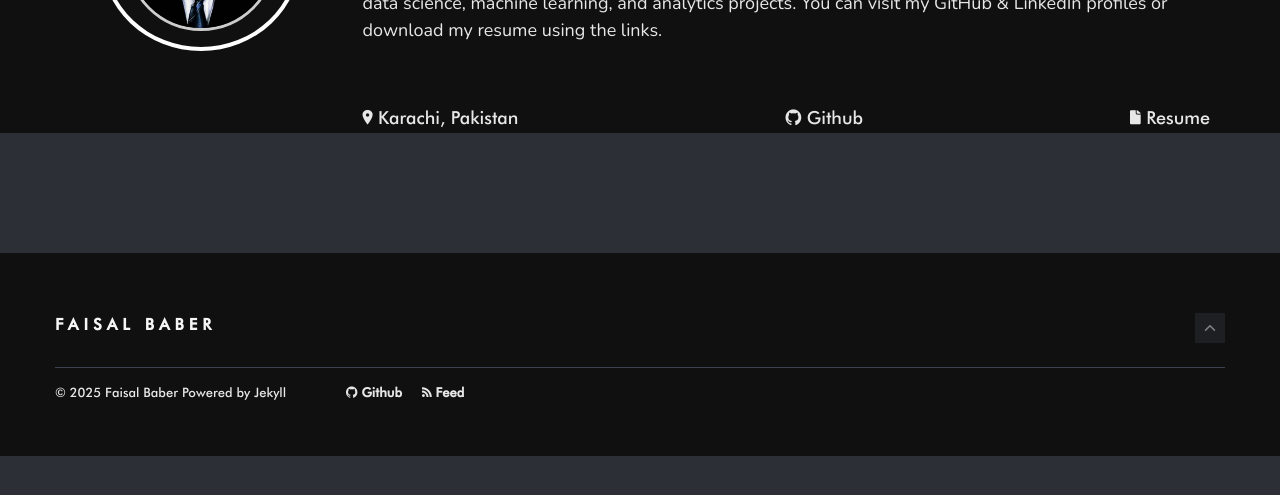
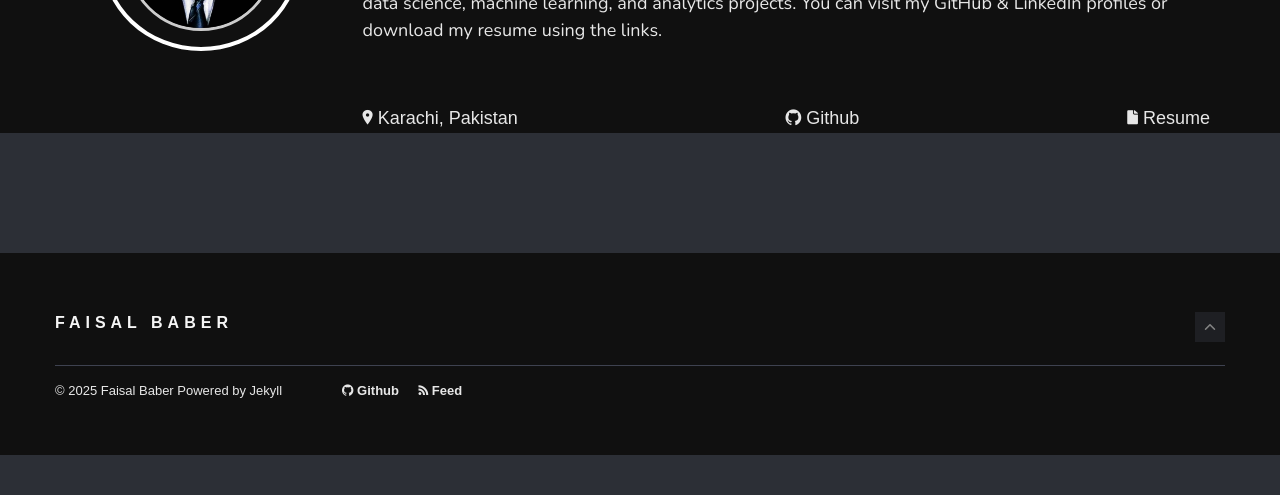
Before and after one commit to BaberFaisal/Faisal_Baber.github.io, a Jekyll site: the page built from index.html, in a window 1280 px wide. Shown: the part 201-696 px from the top of the page. Built offline with Jekyll 4.4.1, drawn with Linux system fonts in a browser that asks for light colours; nearby versions of some CDN libraries; some web fonts are replaced; the list of posts is cut into pages by our own code.

Commit message:
main.scss

```diff
--- a/assets/css/main.scss
+++ b/assets/css/main.scss
@@ -135,10 +135,8 @@ code.language-plaintext.highlighter-rouge {
 
 // Load custom font
 @font-face {
-  font-family: 'FuturaBT';
-  src: url('/assets/fonts/futura-medium-bt.ttf') format('truetype');
-  font-weight: normal;
-  font-style: normal;
+  font-family: "Futura";
+  src: url("/assets/fonts/futura-medium-bt.ttf") format("truetype");
 }
 
 body {
```
